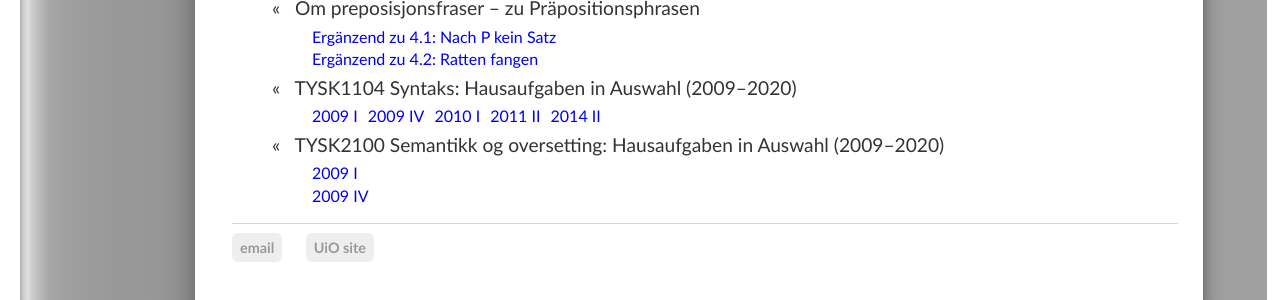
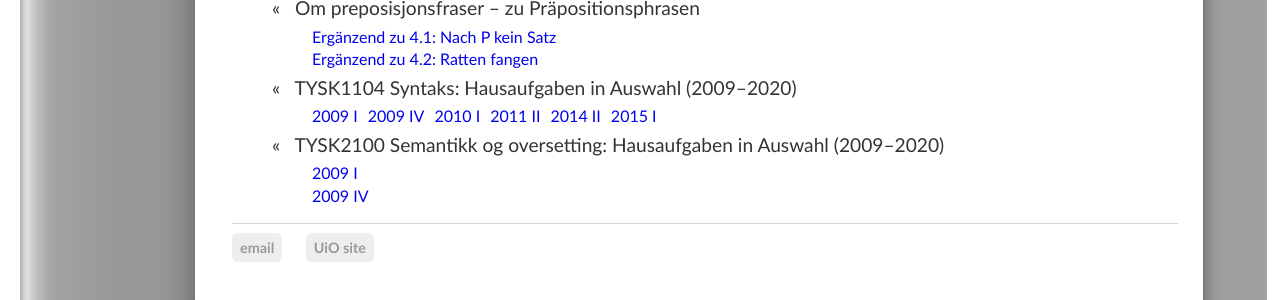
Before and after one commit to kjelljs/kjelljs.github.io, a Jekyll site: the page built from courses/kontrast/index.html, in a window 1280 px wide and 1002 px high. Shown: the part 683-983 px from the top of the window. Built offline with Jekyll 4.4.1, drawn with Linux system fonts in a browser that asks for light colours.

Commit message:
Update index.html

```diff
--- a/courses/kontrast/index.html
+++ b/courses/kontrast/index.html
@@ -30,6 +30,7 @@
   <li style="display:inline-block; padding-right: 6px"><a href="/courses/kontrast/2010I.html">2010 I</a></li>
   <li style="display:inline-block; padding-right: 6px"><a href="/courses/kontrast/2011II.html">2011 II</a></li>
   <li style="display:inline-block; padding-right: 6px"><a href="/courses/kontrast/2014II.html">2014 II</a></li>
+  <li style="display:inline-block; padding-right: 6px"><a href="/courses/kontrast/2015I.html">2015 I</a></li>
  </ul></li>
 <li id="blogposts">&laquo; &nbsp; TYSK2100 Semantikk og oversetting: Hausaufgaben in Auswahl (2009–2020)</li><ul>
   <li><a href="/courses/kontrast/2009I.html">2009 I</a></li>
```
